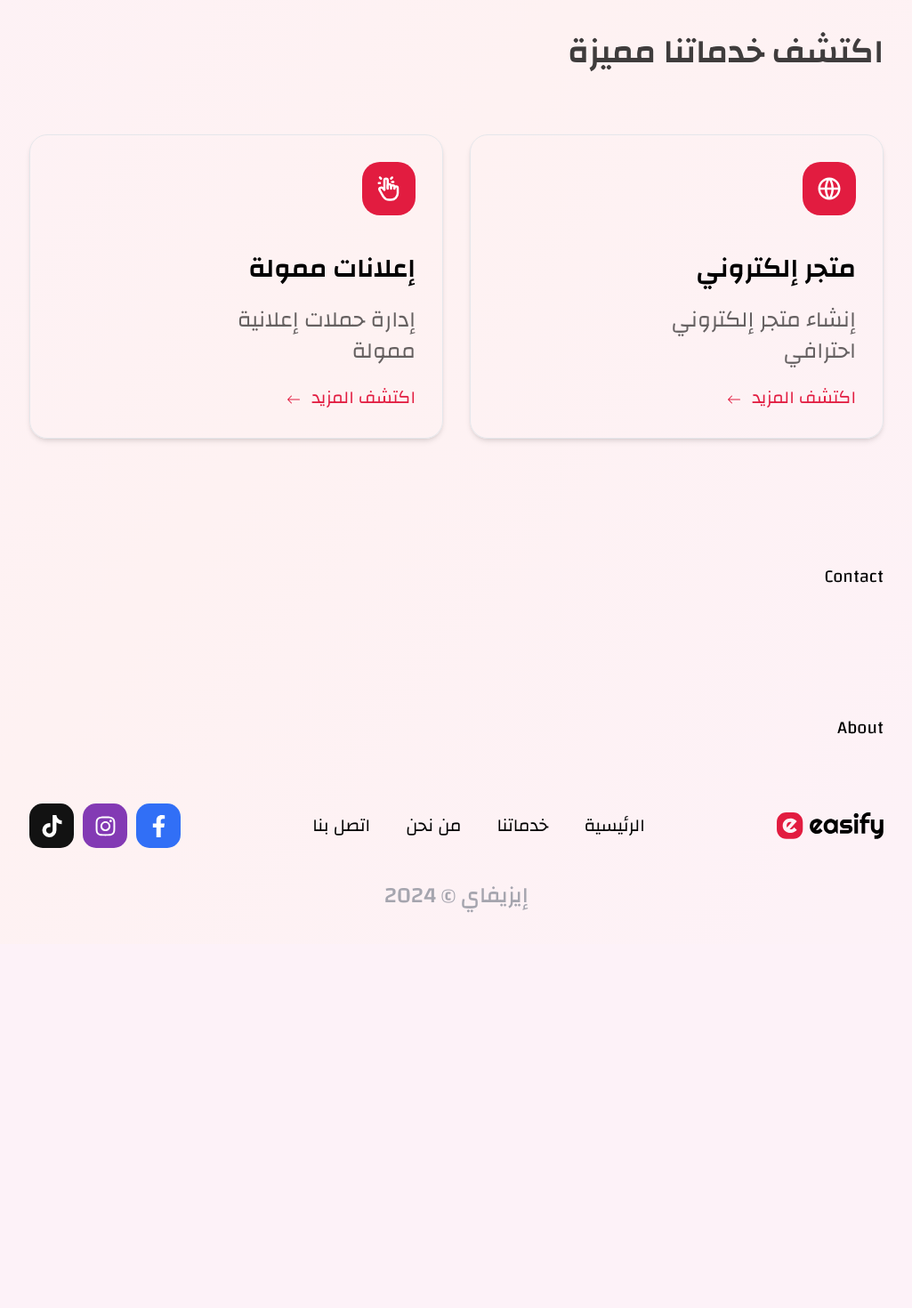
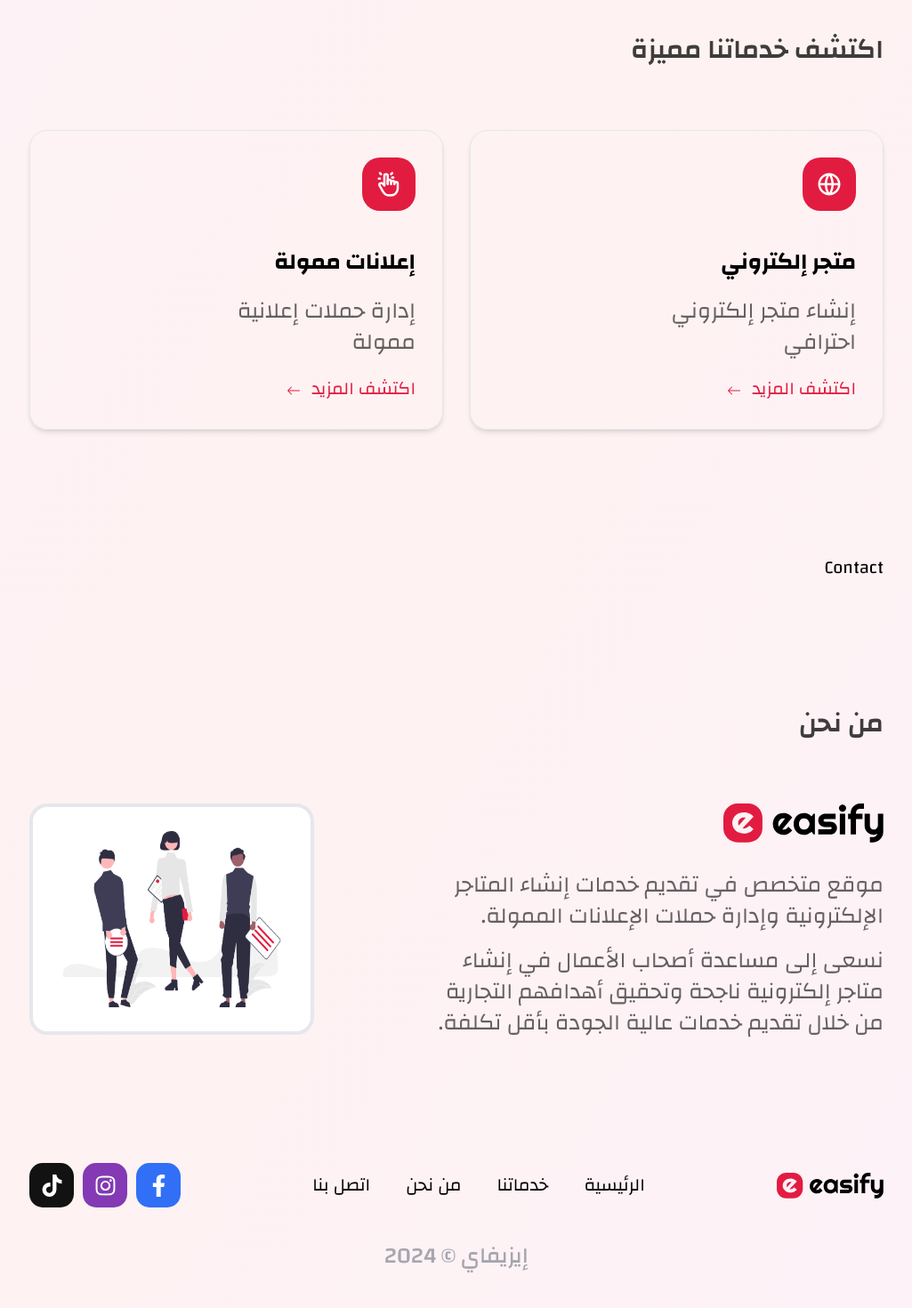
Before and after one commit to abdhmd/easify, a Next.js app: page / in a window 1280 px wide. Shown: the part 684-2154 px from the top of the page at 89% size, without its empty margins (127-1152 px from the left). Before the commit the page ends 1745 px from the top, so only its background shows below. Built offline with nearby package versions, Linux system fonts and the light colour scheme.

Commit message:
easify 1.0.1

```diff
--- a/app/components/About.js
+++ b/app/components/About.js
@@ -1,9 +1,48 @@
-import React from 'react'
+import Image from "next/image";
+import footerLogoLight from "../../public/footer-logo-light.svg";
+import footerLogoDark from "../../public/footer-logo-dark.svg";
+const About = ({ data }) => {
+  const { about } = data;
+  return (
+    <section id="about">
+      <h2>{about.title}</h2>
+      <div className="flex flex-col-reverse lg:grid lg:grid-cols-3 items-center md:items-start gap-4 lg:gap-0">
+        <div className="flex flex-col col-span-2 items-center md:items-start text-center md:text-start gap-6">
+          <div className="w-[180px]">
+            <Image
+              src={footerLogoLight}
+              alt="logo image"
+              className="dark:hidden"
+              priority
+              width={220}
+              height={220}
+            />
+            <Image
+              src={footerLogoDark}
+              alt="logo image"
+              className="hidden dark:flex"
+              priority
+              width={220}
+              height={220}
+            />
+          </div>
+          <div className="flex flex-col gap-3 md:w-4/5">
+            {about.body.map((item) => {
+              return <p key={item}>{item}</p>;
+            })}
+          </div>
+        </div>
+        <Image
+          src={`/${about.image}`}
+          alt="about image"
+          priority
+          width={220}
+          height={220}
+          className="image-styles"
+        />
+      </div>
+    </section>
+  );
+};
 
-const About = () => {
-  return (
-    <section>About</section>
-  )
-}
-
-export default About
+export default About;
--- /dev/null
+++ b/app/components/BackToTopButton.js
@@ -0,0 +1,49 @@
+// components/BackToTopButton.js
+
+"use client";
+import { useEffect, useState } from "react";
+import { BiChevronUp } from "react-icons/bi";
+
+const BackToTopButton = () => {
+  const [isVisible, setIsVisible] = useState(false);
+
+  useEffect(() => {
+    // Add a scroll event listener to show/hide the button
+    const handleScroll = () => {
+      if (window.pageYOffset > 300) {
+        setIsVisible(true);
+      } else {
+        setIsVisible(false);
+      }
+    };
+
+    window.addEventListener("scroll", handleScroll);
+
+    // Clean up the event listener when the component unmounts
+    return () => {
+      window.removeEventListener("scroll", handleScroll);
+    };
+  }, []);
+
+  const scrollToTop = () => {
+    window.scrollTo({
+      top: 0,
+      behavior: "smooth", // Smooth scroll behavior
+    });
+  };
+
+  return (
+    <div
+      className={`cursor-pointer fixed bottom-4 right-4  border-2 border-black dark:border-white  bg-black dark:bg-white dark:bg-opacity-20 bg-opacity-5 w-[50px] h-[50px] items-center justify-center   rounded-[15px]  z-50 ${
+        isVisible ? "flex" : "hidden"
+      }`}
+      onClick={scrollToTop}
+    >
+      <span>
+        <BiChevronUp className="text-3xl" />
+      </span>
+    </div>
+  );
+};
+
+export default BackToTopButton;
--- a/app/components/Footer.js
+++ b/app/components/Footer.js
@@ -11,11 +11,22 @@ const Footer = () => {
   const currentYear = currentDate.getFullYear();
   return (
     <footer className="container">
+      <section>
         <div className="flex flex-col lg:flex-row  items-center justify-between gap-6">
           {/* FOOTER LOGO ================== */}
           <Link href={"/"} className="w-[120px] m-0">
-          <Image src={footerLogoLight} alt="logo image" className="dark:hidden" priority />
-          <Image src={footerLogoDark} alt="logo image" className="hidden dark:flex" priority />
+            <Image
+              src={footerLogoLight}
+              alt="logo image"
+              className="dark:hidden"
+              priority
+            />
+            <Image
+              src={footerLogoDark}
+              alt="logo image"
+              className="hidden dark:flex"
+              priority
+            />
           </Link>
           {/* FOOTER MENU ======================= */}
           <div className="flex items-center ">
@@ -49,11 +60,12 @@ const Footer = () => {
             </ul>
           </div>
         </div>
-      <div className="flex items-center justify-center font-medium text-gray-500 gap-1 py-3 md:py-4 lg:py-6">
+        <div className="flex items-center justify-center font-medium text-gray-500 gap-1 pt-3 md:pt-4 lg:pt-6">
           <p>{language === "العربية" ? " إيزيفاي" : "easify"}</p>
           <p className="mt-1.5 text-2xl">&copy; </p>
           <p>{currentYear}</p>
         </div>
+      </section>
     </footer>
   );
 };
--- a/app/components/Hero.js
+++ b/app/components/Hero.js
@@ -6,8 +6,8 @@ const Hero = ({ data }) => {
   const { headline, subtitle, contactBtn, servicesBtn, image } = hero;
   return (
     <section id="home">
-      <div className="flex flex-col-reverse lg:flex-row items-center md:items-start justify-between mt-8">
-        <div className="flex flex-col items-center md:items-start text-center md:text-start mt-4 lg:mt-0 gap-4 ">
+      <div className="flex flex-col-reverse lg:grid lg:grid-cols-3 items-center md:items-start justify-between mt-8">
+        <div className="flex flex-col items-center md:items-start text-center md:text-start mt-4 lg:mt-0 gap-4  col-span-2">
           <h1>{headline}</h1>
           <p className="md:w-4/5">{subtitle}</p>
           <div className="flex items-center gap-2 md:mt-2 lg:mt-4 xl:mt-6">
--- a/app/components/Nav.js
+++ b/app/components/Nav.js
@@ -92,7 +92,7 @@ const Nav = () => {
               }
 
 
-              md:hidden fixed  w-full min-h-screen text-black bg-white dark:bg-secondary dark:text-white  top-0  z-[99999] px-2 transition-all duration-300`}
+              md:hidden fixed  w-full min-h-screen text-black bg-white dark:bg-secondary dark:text-white  top-0  z-[99999999999] px-2 transition-all duration-300`}
             >
               <button
                 onClick={() => {
--- a/app/globals.css
+++ b/app/globals.css
@@ -39,14 +39,14 @@ html {
 
 
 .image-styles {
-  @apply w-[320px] lg:w-[460px] xl:w-[580px] border border-4 dark:border-primary rounded-[20px]
+  @apply  w-[320px] h-[260px] lg:w-full   border-4 dark:border-primary rounded-[20px]
 }
 
 section {
-  @apply py-6 md:py-8 lg:py-12 xl:py-14
+  @apply py-8 md:py-10 lg:py-12 xl:py-14
 }
 h1,h2,h3{
-  @apply  first-letter:capitalize
+  @apply  first-letter:capitalize leading-snug
 }
 
 h1{
@@ -54,13 +54,13 @@ h1{
 }
 
 h2{
-  @apply text-2xl xl:text-3xl opacity-75  font-semibold pb-8 lg:pb-12 xl:pb-14 w-full text-center md:text-start  uppercase
+  @apply text-xl lg:text-2xl  opacity-75  font-semibold pb-8 lg:pb-12 xl:pb-14 w-full lg:w-2/3 text-center md:text-start  uppercase
 }
 
 h3{
-  @apply text-xl  lg:text-2xl font-semibold mt-4
+  @apply text-lg  lg:text-xl font-bold mt-4
 }
 
 p{
-  @apply text-base md:text-lg xl:text-xl opacity-60
+  @apply text-base md:text-lg xl:text-xl opacity-60 leading-relaxed
 }
--- a/app/layout.js
+++ b/app/layout.js
@@ -5,6 +5,7 @@ import { appWithTranslation } from "next-i18next";
 import { ContextProvider } from "@/context/DataContext";
 import Nav from "./components/Nav";
 import Footer from "./components/Footer";
+import BackToTopButton from "./components/BackToTopButton";
 function RootLayout({ children }) {
   return (
     <html>
@@ -22,6 +23,7 @@ function RootLayout({ children }) {
           <Nav />
           <main>{children}</main>
           <Footer />
+          <BackToTopButton />
         </ContextProvider>
       </body>
     </html>
--- a/app/page.js
+++ b/app/page.js
@@ -11,7 +11,7 @@ export default function Home() {
     <main className="container">
       <Hero data={content} />
       <Services data={content} />
-      <Contact  />
+      <Contact data={content} />
       <About data={content} />
     </main>
   );
--- a/locales/ar.js
+++ b/locales/ar.js
@@ -73,7 +73,7 @@ export const ar = {
               },
             ],
           },
-          " get-service": {
+          order: {
             title: "أحصل على متجرك الإلكتروني الآن",
             contactBtn: "تواصل معنا",
           },
@@ -119,7 +119,7 @@ export const ar = {
               },
             ],
           },
-          " get-service": {
+          order: {
             title: "لمساعدتك على تحقيق أهدافك التسويقية",
             contactBtn: "تواصل معنا",
           },
@@ -127,4 +127,14 @@ export const ar = {
       },
     ],
   },
+
+  //ABOUT US ======================
+  about: {
+    title: "من نحن",
+    image: "about-image.png",
+    body: [
+      "موقع متخصص في تقديم خدمات إنشاء المتاجر الإلكترونية وإدارة حملات الإعلانات الممولة.",
+      "نسعى إلى مساعدة أصحاب الأعمال في إنشاء متاجر إلكترونية ناجحة وتحقيق أهدافهم التجارية من خلال تقديم خدمات عالية الجودة بأقل تكلفة.",
+    ],
+  },
 };
--- a/locales/en.js
+++ b/locales/en.js
@@ -74,7 +74,7 @@ export const en = {
               },
             ],
           },
-          " get-service": {
+          order: {
             title: "Get Your Online Store Now",
             contactBtn: "contact us",
           },
@@ -121,7 +121,7 @@ export const en = {
               },
             ],
           },
-          " get-service": {
+          order: {
             title: "To Help You Achieve Your Marketing Goals",
             contactBtn: "contact us",
           },
@@ -129,4 +129,14 @@ export const en = {
       },
     ],
   },
+
+  //ABOUT US ======================
+  about: {
+    title: "abou us",
+    image: "about-image.png",
+    body: [
+      "A specialized website in providing services for creating ecommerce stores and managing funded advertising campaigns.",
+      "We strive to assist business owners in creating successful online stores and achieving their business goals by providing high-quality services at the lowest cost.",
+    ],
+  },
 };
```
Also changed, not shown: app/service/[slug]/page.js (+16 -2 lines). Lines whose indentation alone changed are shown as unchanged.
